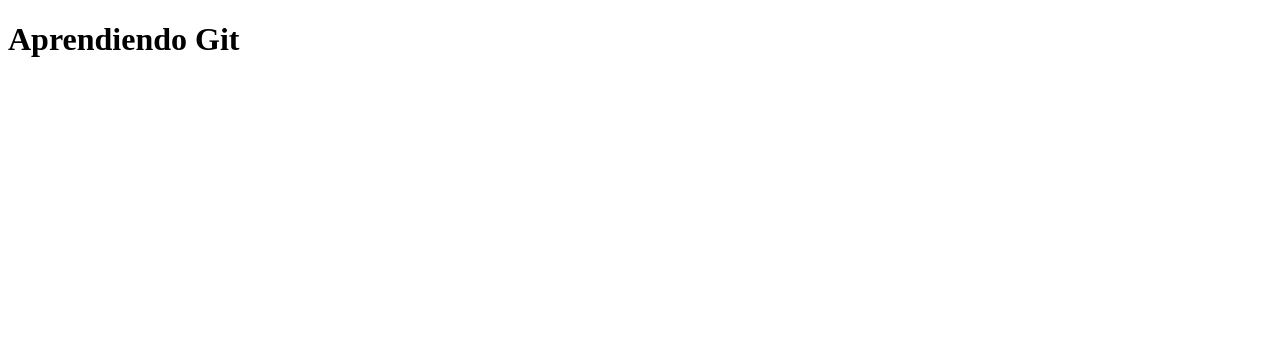
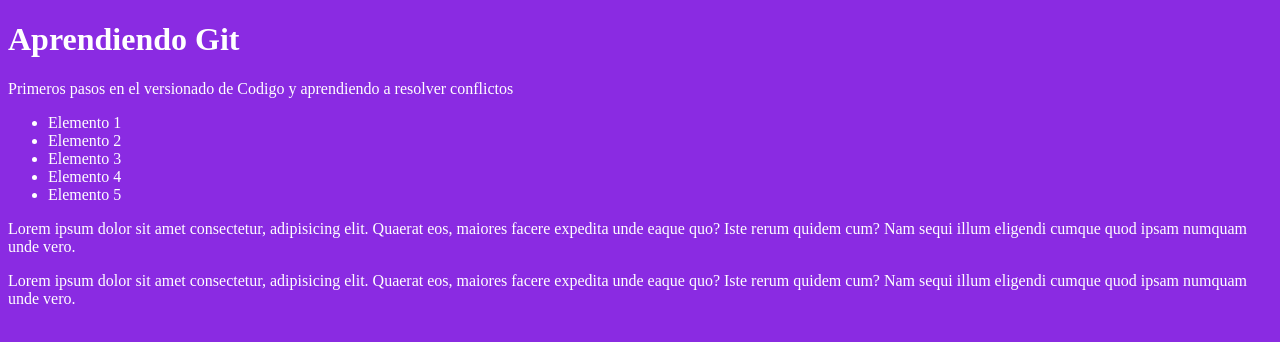
Before and after one commit to MarCarrera/pruebaGit, a plain HTML site: page index.html in a window 1280 px wide. Drawn offline with Linux system fonts and the light colour scheme.

```diff
--- a/index.html
+++ b/index.html
@@ -4,9 +4,28 @@
     <meta charset="UTF-8">
     <meta http-equiv="X-UA-Compatible" content="IE=edge">
     <meta name="viewport" content="width=device-width, initial-scale=1.0">
+    <link rel="stylesheet" href="styles.css">
     <title>Documento HTML</title>
 </head>
 <body>
     <h1>Aprendiendo Git</h1>
+    <p>Primeros pasos en el versionado de Codigo y aprendiendo a resolver conflictos</p>
+    <ul>
+        <li>Elemento 1</li>
+        <li>Elemento 2</li>
+        <li>Elemento 3</li>
+        <li>Elemento 4</li>
+        <li>Elemento 5</li>
+    </ul>
+    <p>Lorem ipsum dolor sit amet consectetur, adipisicing elit. Quaerat eos, maiores
+        facere expedita unde eaque quo? Iste rerum quidem cum? Nam sequi illum eligendi
+        cumque quod ipsam numquam unde vero.</p>
+
+        <p>Lorem ipsum dolor sit amet consectetur, adipisicing elit. Quaerat eos, maiores
+            facere expedita unde eaque quo? Iste rerum quidem cum? Nam sequi illum eligendi
+            cumque quod ipsam numquam unde vero.</p>
+
+
+    <script src="index.js"></script>
 </body>
 </html>
```
Also changed, not shown: 1 other file.
